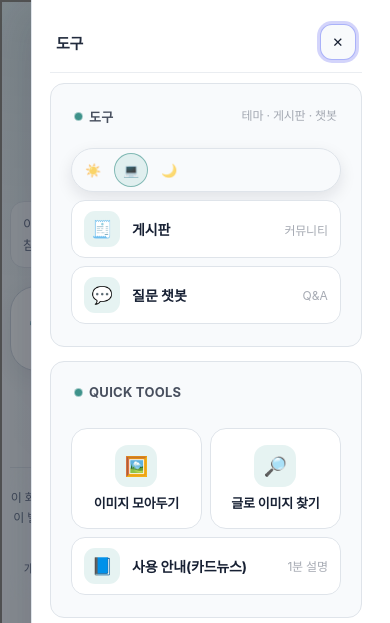
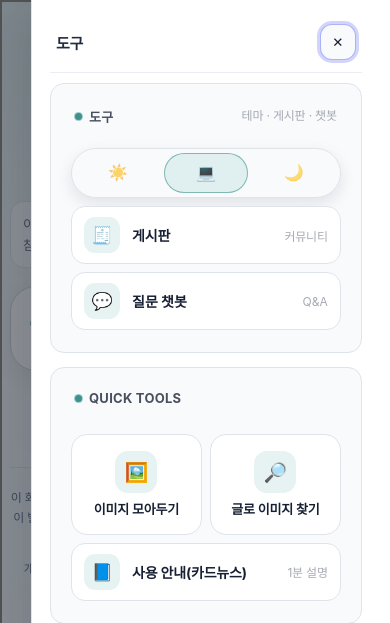
Before and after one commit to kimdonggeon-hash/rag_portfolio, a Django app: template ragapp/templates/ragapp/news.html in a window 390 px wide, after a click that opens the changed part. Shown: the top 623 px of the page. Run offline with Django 5.2, Linux system fonts and the light colour scheme; the template is opened without the code that fills it, so the values that code supplies are empty; data comes from the database, SQL or seed files in the repository; parts of the project's set-up code (start-up, migrations or seed data) failed here and were passed over.

Commit message:
모바일 도구 패널에서 테마 버튼이 왼쪽으로 몰려 보이던 문제 수정
도구 패널의 .theme-toggle이 inline-flex로만 선언돼 있었는데, 부모인
.side-card-body가 세로 flex 컨테이너라 stretch로 알약만 가로로 늘어났다.
버튼 3개(34px)는 왼쪽에 붙고 오른쪽 약 150px가 빈 채로 남아 있었음.

3등분 세그먼트 컨트롤로 바꿔서 알약을 꽉 채우고, 버튼 높이도
34px에서 40px로 올려 모바일 터치 영역을 넓혔다.

Co-Authored-By: Claude Opus 5 <noreply@anthropic.com>

```diff
--- a/ragapp/static/ragapp/css/news_chat.css
+++ b/ragapp/static/ragapp/css/news_chat.css
@@ -509,8 +509,12 @@ html[data-theme="dark"] #toolsDrawer .side-card {
     font-size: 11px !important;
 }
 
+/* 도구 패널 안에서는 .side-card-body(세로 flex)의 stretch 때문에
+   inline-flex여도 알약이 가로로 늘어난다. 버튼만 왼쪽에 몰려서
+   오른쪽이 텅 비어 보이던 문제 → 3등분 세그먼트 컨트롤로 채운다. */
 #toolsDrawer .theme-toggle {
-    display: inline-flex !important;
+    display: flex !important;
+    width: 100% !important;
     gap: 4px !important;
     align-items: center !important;
     padding: 4px !important;
@@ -521,14 +525,22 @@ html[data-theme="dark"] #toolsDrawer .side-card {
 }
 
 #toolsDrawer .theme-btn {
-    width: 34px !important;
-    height: 34px !important;
+    flex: 1 1 0 !important;
+    min-width: 0 !important;
+    width: auto !important;
+    height: 40px !important;
+    display: grid !important;
+    place-items: center !important;
+    font-size: 16px !important;
+    line-height: 1 !important;
     border-radius: 999px !important;
     border: none !important;
     background: transparent !important;
     cursor: pointer !important;
     opacity: .65 !important;
     outline: none !important;
+    -webkit-tap-highlight-color: transparent !important;
+    touch-action: manipulation !important;
     transition: background .12s ease, opacity .12s ease, box-shadow .12s ease, transform .08s ease !important;
 }
 
```
